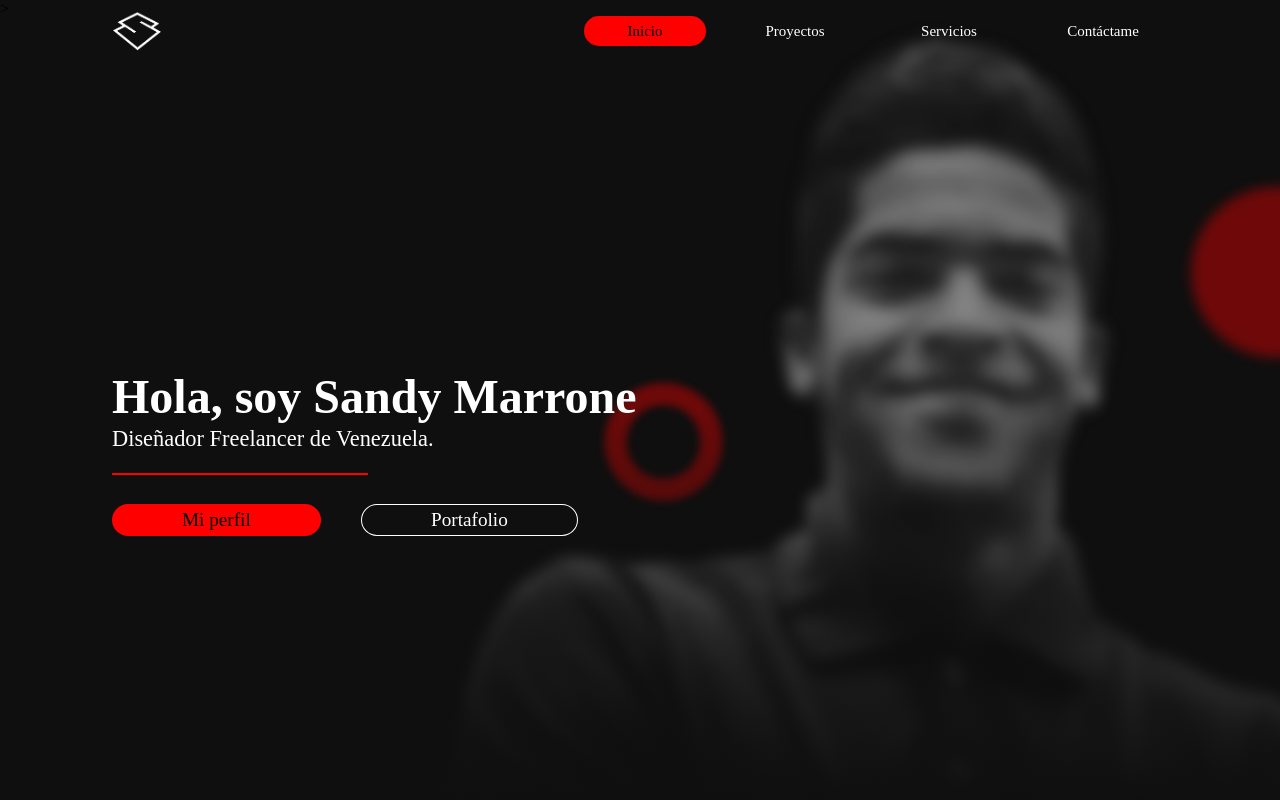
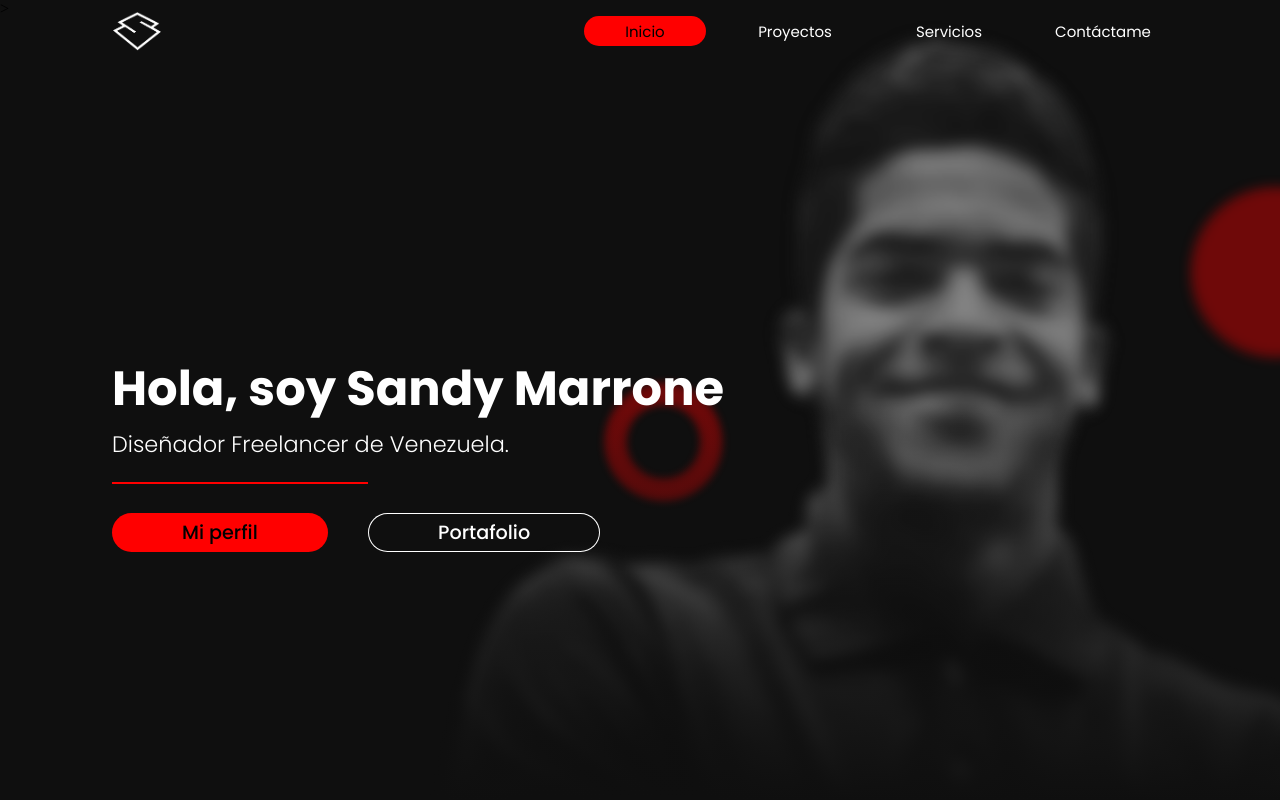
Before and after one commit to SamCastle16/samcastle16.github.io, a plain HTML site: page index.html in a window 1280 px wide. Shown: the top 800 px of the page. Drawn offline with Linux system fonts and the light colour scheme.

Commit message:
Agregue fuentes de Google Fonts

```diff
--- a/index.html
+++ b/index.html
@@ -6,6 +6,9 @@
     <meta name="viewport" content="width=device-width, initial-scale=1.0">
     <link rel="stylesheet" href="styles.css">
     <link rel="stylesheet" href="fontawesome-free/css/all.min.css">
+    <link rel="preconnect" href="https://fonts.googleapis.com">
+    <link rel="preconnect" href="https://fonts.gstatic.com" crossorigin>
+    <link href="https://fonts.googleapis.com/css2?family=Poppins:wght@300;400;500;700&display=swap" rel="stylesheet">
     <!-- <link rel="stylesheet" href="css/hover.css">
  -->    <!-- <script src="rellax.min.js" type="text/javascript"></script> -->
     <!-- <script src="index.js" type="text/javascript"></script> -->
--- a/styles.css
+++ b/styles.css
@@ -19,7 +19,7 @@ body {
     background-color: #0f0f0f;
     color: #fff;
     text-align: center;
-    font-family: 'Poppins';
+    font-family: 'Poppins', sans-serif;
     font-size: 32px;
     font-weight: bold;
     position: relative;
```
